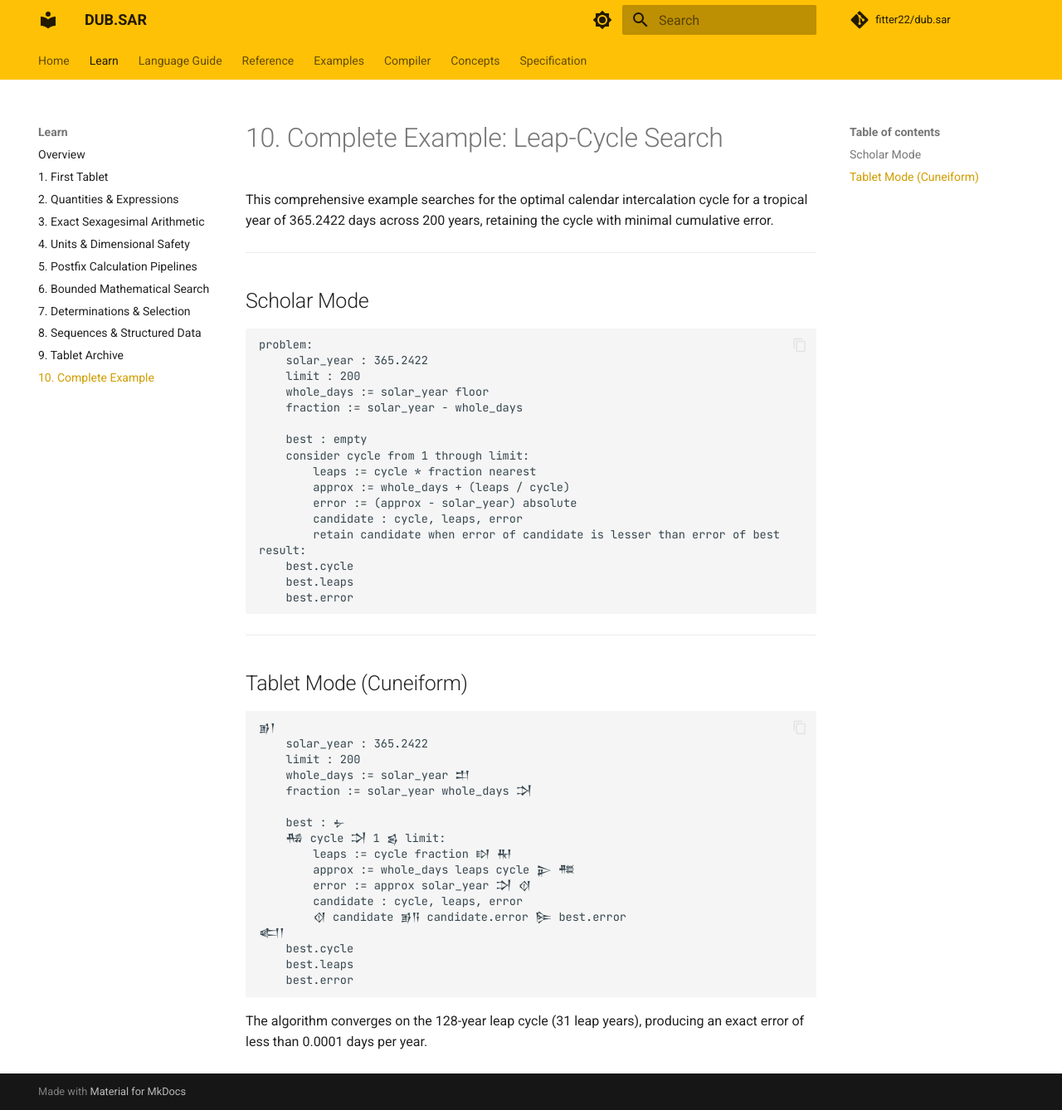
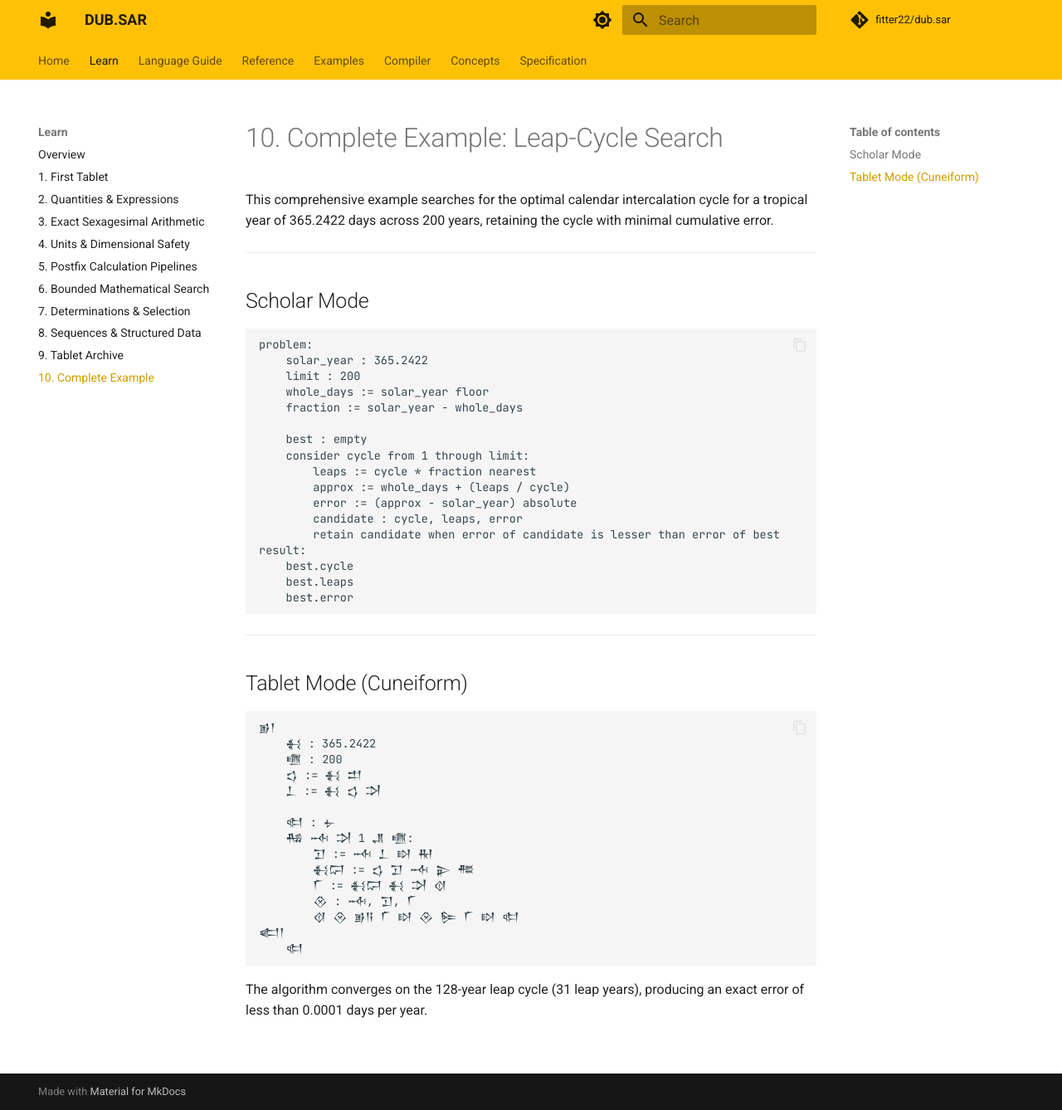
Before and after one commit to fitter22/dub.sar, an MkDocs documentation site: the page built from docs/learn/complete-example.md, in a window 1280 px wide and 1338 px high. Shown: the whole window at 83% size. Built offline with MkDocs 1.6.1 and Material for MkDocs 9.7.7, drawn with Linux system fonts in a browser that asks for light colours; comment, search, counter and statistics services are not loaded.

Commit message:
docs: update README, specification, and tutorial examples to genuine cuneiform
- Update README trimodal source comparison and terminal render box to genuine cuneiform
- Update README persistent tablet archive reciprocal snippet to genuine cuneiform
- Update Section 26.2 of Language Specification to genuine cuneiform
- Update tutorial examples in docs/learn/ and docs/index.md to genuine cuneiform
- Re-render examples/planetary_leap_tablet.svg with genuine cuneiform signs

````diff
--- a/docs/learn/complete-example.md
+++ b/docs/learn/complete-example.md
@@ -32,22 +32,20 @@ result:
 
 ```dubsar
 𒂊𒁹
-    solar_year : 365.2422
-    limit : 200
-    whole_days := solar_year 𒄥
-    fraction := solar_year whole_days 𒋫
+    𒈬 : 365.2422
+    𒍠 : 200
+    𒌓 := 𒈬 𒄥
+    𒁇 := 𒈬 𒌓 𒋫
 
-    best : 𒉡
-    𒄀 cycle 𒋫 1 𒌗 limit:
-        leaps := cycle fraction 𒊭 𒊑
-        approx := whole_days leaps cycle 𒉌 𒍣
-        error := approx solar_year 𒋫 𒋼
-        candidate : cycle, leaps, error
-        𒋼 candidate 𒂊𒀀 candidate.error 𒌉 best.error
+    𒊕 : 𒉡
+    𒄀 𒁄 𒋫 1 𒂗 𒍠:
+        𒋛 := 𒁄 𒁇 𒊭 𒊑
+        𒈬𒁶 := 𒌓 𒋛 𒁄 𒉌 𒍣
+        𒇲 := 𒈬𒁶 𒈬 𒋫 𒋼
+        𒊮 : 𒁄, 𒋛, 𒇲
+        𒋼 𒊮 𒂊𒀀 𒇲 𒊭 𒊮 𒌉 𒇲 𒊭 𒊕
 𒅗𒁹
-    best.cycle
-    best.leaps
-    best.error
+    𒊕
 ```
 
 The algorithm converges on the 128-year leap cycle (31 leap years), producing an exact error of less than 0.0001 days per year.
````
Also changed, not shown: DUB_SAR_1.0_Language_Specification.md (+30 -27 lines), README.md (+60 -61 lines), docs/index.md (+8 -7 lines), docs/learn/first-tablet.md (+4 -4 lines), docs/learn/pipelines.md (+2 -2 lines), docs/learn/search.md (+4 -4 lines), 1 other file.
